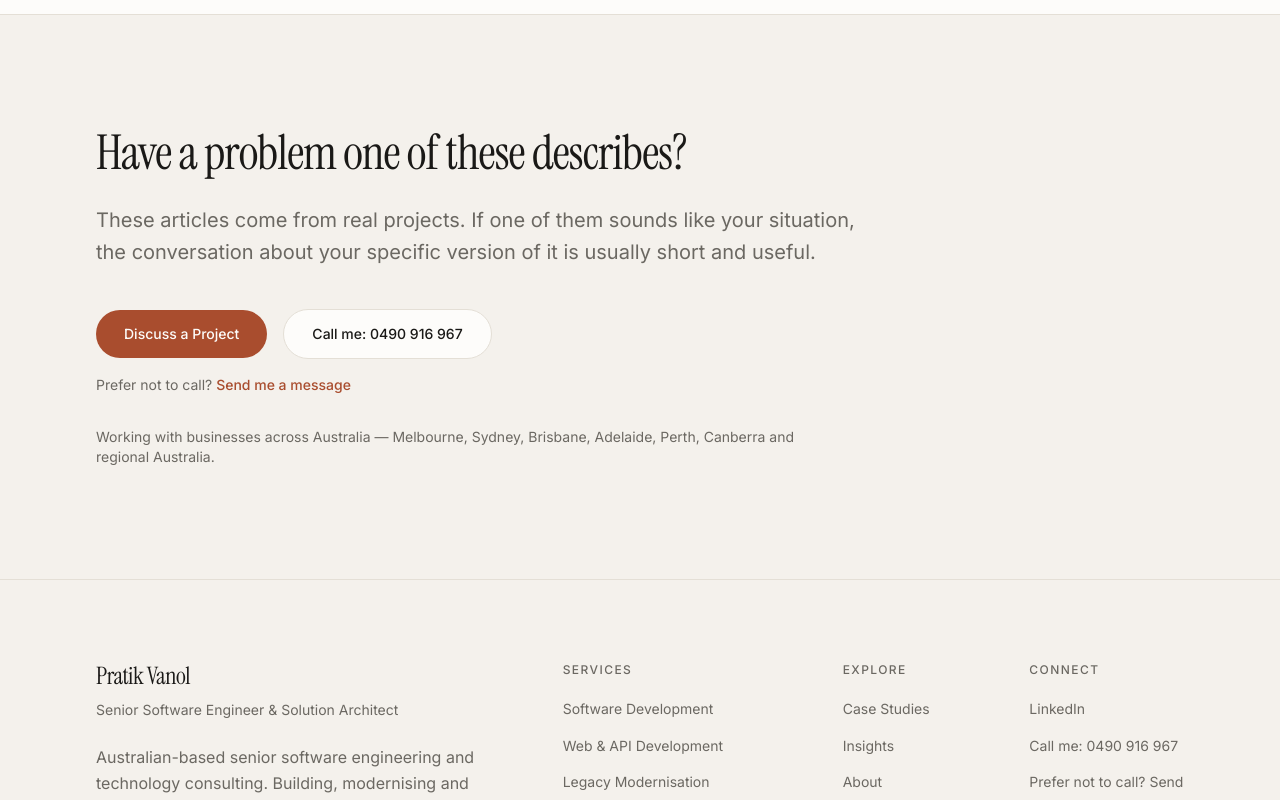
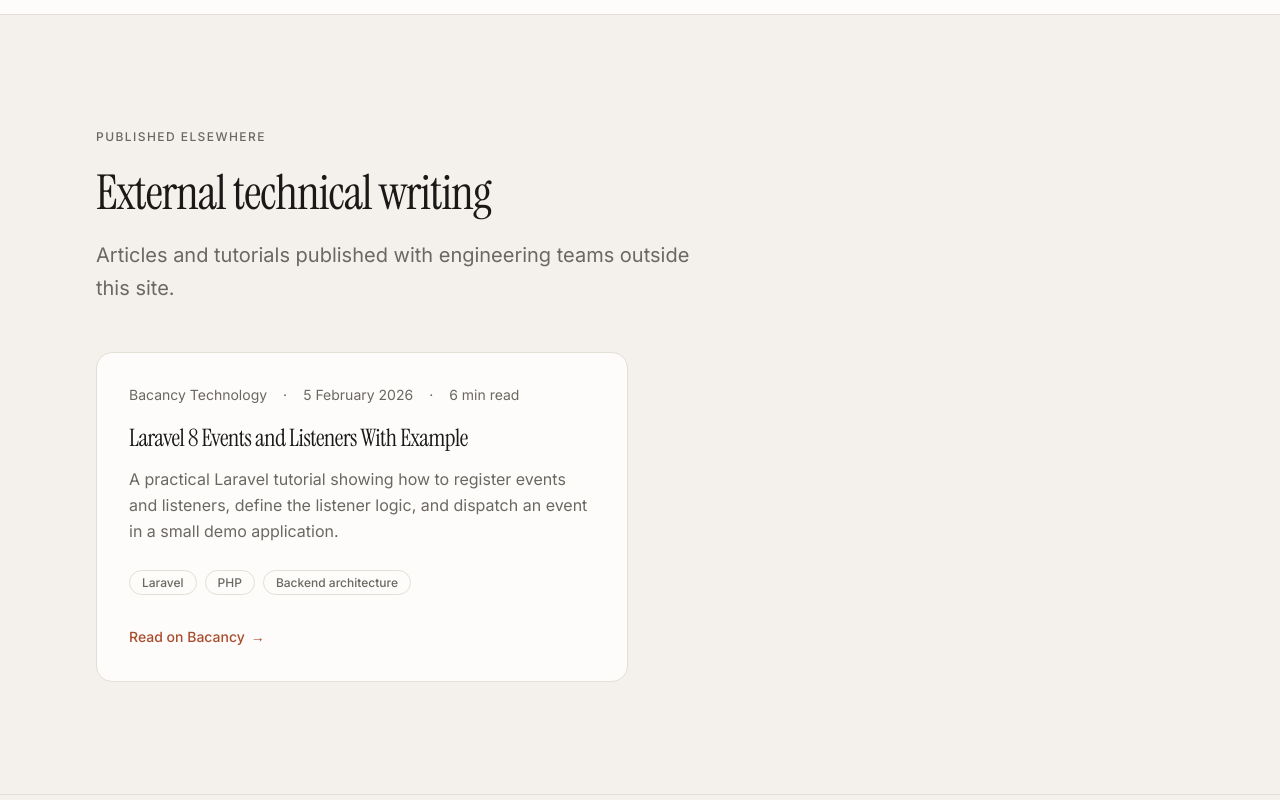
Before and after one commit to pratik16/portfolio, a Next.js app: page /insights in a window 1280 px wide. Shown: the part 1840-2640 px from the top of the page. Built offline with nearby package versions, Linux system fonts and the light colour scheme.

Commit message:
Add external Laravel article to insights

```diff
--- a/app/insights/page.tsx
+++ b/app/insights/page.tsx
@@ -1,6 +1,6 @@
 import type { Metadata } from "next";
 import Link from "next/link";
-import { formatDate, getAllInsights } from "@/lib/insights";
+import { externalInsights, formatDate, getAllInsights } from "@/lib/insights";
 import { Container, Pill, Section } from "@/components/ui";
 import { Reveal } from "@/components/reveal";
 import { CtaBand } from "@/components/cta-band";
@@ -86,6 +86,73 @@ export default function InsightsPage() {
         </Container>
       </Section>
 
+      <Section bordered tone="surface">
+        <Container>
+          <Reveal>
+            <p className="eyebrow mb-5">Published elsewhere</p>
+            <h2 className="max-w-3xl font-display text-4xl leading-[1.1] sm:text-5xl">
+              External technical writing
+            </h2>
+            <p className="mt-5 max-w-2xl text-lg leading-relaxed text-muted sm:text-xl">
+              Articles and tutorials published with engineering teams outside this site.
+            </p>
+          </Reveal>
+
+          <ul className="mt-12 grid gap-6 md:grid-cols-2">
+            {externalInsights.map((article, i) => (
+              <li key={article.href}>
+                <Reveal delay={i * 70}>
+                  <a
+                    href={article.href}
+                    target="_blank"
+                    rel="noopener noreferrer"
+                    className="group block h-full rounded-2xl border border-line bg-paper p-8 transition-colors hover:border-ink/25"
+                  >
+                    <div className="flex flex-wrap items-center gap-x-4 gap-y-2 text-sm text-muted">
+                      <span>{article.source}</span>
+                      <span aria-hidden="true">·</span>
+                      <time dateTime={article.date}>{formatDate(article.date)}</time>
+                      {article.readingTime ? (
+                        <>
+                          <span aria-hidden="true">·</span>
+                          <span>{article.readingTime}</span>
+                        </>
+                      ) : null}
+                    </div>
+
+                    <h3 className="mt-4 font-display text-2xl leading-snug transition-colors group-hover:text-clay">
+                      {article.title}
+                    </h3>
+
+                    <p className="mt-3 leading-relaxed text-muted">{article.description}</p>
+
+                    {article.topics.length > 0 && (
+                      <ul className="mt-6 flex flex-wrap gap-2">
+                        {article.topics.map((topic) => (
+                          <li key={topic}>
+                            <Pill>{topic}</Pill>
+                          </li>
+                        ))}
+                      </ul>
+                    )}
+
+                    <span className="mt-8 inline-flex items-center gap-1.5 text-sm font-medium text-clay transition-colors group-hover:text-ink">
+                      Read on Bacancy
+                      <span
+                        aria-hidden="true"
+                        className="transition-transform duration-200 group-hover:translate-x-1"
+                      >
+                        →
+                      </span>
+                    </span>
+                  </a>
+                </Reveal>
+              </li>
+            ))}
+          </ul>
+        </Container>
+      </Section>
+
       <CtaBand
         title="Have a problem one of these describes?"
         body="These articles come from real projects. If one of them sounds like your situation, the conversation about your specific version of it is usually short and useful."
--- a/lib/insights.ts
+++ b/lib/insights.ts
@@ -38,6 +38,29 @@ export type Insight = InsightMeta & {
   /** Rendered HTML body. */
   html: string;
 };
+
+export type ExternalInsight = {
+  title: string;
+  description: string;
+  date: string;
+  readingTime: string;
+  topics: string[];
+  source: string;
+  href: string;
+};
+
+export const externalInsights: ExternalInsight[] = [
+  {
+    title: "Laravel 8 Events and Listeners With Example",
+    description:
+      "A practical Laravel tutorial showing how to register events and listeners, define the listener logic, and dispatch an event in a small demo application.",
+    date: "2026-02-05",
+    readingTime: "6 min read",
+    topics: ["Laravel", "PHP", "Backend architecture"],
+    source: "Bacancy Technology",
+    href: "https://www.bacancytechnology.com/blog/laravel-8-events-and-listeners",
+  },
+];
 
 function readDir(): string[] {
   try {
```
